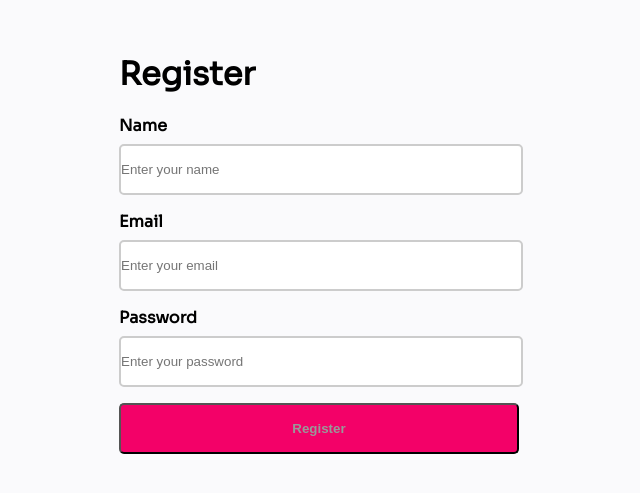
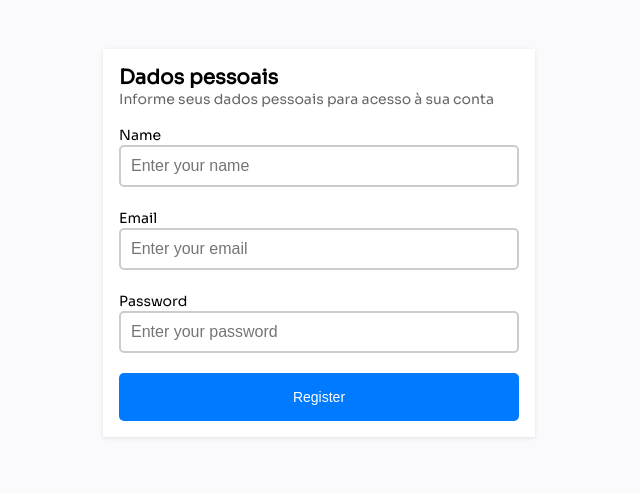
Before and after one commit to brvnfr/register-page, a Vue app: page /register in a window 1280 px wide. Shown: the part 165-658 px from the top of the page, without its empty margins (321-961 px from the left). Built offline with nearby package versions, Linux system fonts and the light colour scheme.

Commit message:
[wip] major changes

```diff
--- a/src/App.vue
+++ b/src/App.vue
@@ -12,32 +12,3 @@ export default {
 	components: {},
 }
 </script>
-
-<style scoped lang="scss">
-#app {
-	display: flex;
-	justify-content: center;
-	align-items: center;
-	min-height: 100vh;
-}
-
-main {
-	max-width: 1200px;
-	padding: 20px;
-	width: 100%;
-	margin: 0 auto;
-}
-
-@media (max-width: 768px) {
-	main {
-		padding: 10px;
-	}
-}
-
-.centered-text {
-	display: flex;
-	justify-content: center;
-	align-items: center;
-	margin-top: 20px;
-}
-</style>
--- a/src/assets/styles/variables.scss
+++ b/src/assets/styles/variables.scss
@@ -29,18 +29,23 @@ $font-family: 'Sora', sans-serif;
 
 //Font sizes
 $font-styles: (
+  x-small: (
+    size: 12px,
+    font-weight: 400,
+    font-family: $font-family
+  ),
   small: (
-    size: 16px,
+    size: 14px,
     font-weight: 400,
     font-family: $font-family
   ),
   medium: (
-    size: 18px,
+    size: 14px,
     font-weight: 400,
     font-family: $font-family
   ),
   large: (
-    size: 18px,
+    size: 20px,
     font-weight: 700,
     font-family: $font-family
   ),
@@ -84,14 +89,10 @@ $border: 1px solid $brand-color-main;
 $border-radius: 5px;
 
 // Box Shadows
-$box-shadow: 0 2px 4px rgba(0, 0, 0, 0.1);
+$box-shadow: 0 1px 4px rgba(0, 0, 0, 0.1);
 
-// Width
-$content-width: 1200px;
 
-// Form Box
-$form-box-width: 617px;
-$form-box-height: 492px;
+
 
 // Icons
 $icon-size-small: 16px;
@@ -107,8 +108,23 @@ $z-index-overlay: 800;
 $transition-duration: 0.3s;
 $transition-easing: ease-in-out;
 
+// Width
+$content-width: 1200px;
+
+// Form Box
+$box-size: 400px;
+
 // Media queries
 $breakpoint-small: 576px;
 $breakpoint-medium: 768px;
 $breakpoint-large: 992px;
 $breakpoint-xlarge: 1200px;
+
+$box-size: 400px;
+
+// Update $box-size based on breakpoints
+@if $breakpoint-medium < $breakpoint-small {
+  $box-size: 100%;
+} @else {
+  $box-size: 400px;
+}
--- a/src/components/buttons/ButtonDefault.vue
+++ /dev/null
@@ -1,70 +0,0 @@
-<template>
-	<button
-		:class="['button', `button--${type}`, sizeClass]"
-		:disabled="disabled"
-	>
-		{{ label }}
-	</button>
-</template>
-
-<script>
-export default {
-	props: {
-		label: {
-			type: String,
-			required: true,
-		},
-		type: {
-			type: String,
-			default: 'default',
-			validator: (value) => ['default', 'primary', 'danger'].includes(value),
-		},
-		disabled: {
-			type: Boolean,
-			default: false,
-		},
-		size: {
-			type: String,
-			default: 'medium',
-			validator: (value) => ['small', 'medium', 'large'].includes(value),
-		},
-	},
-	computed: {
-		sizeClass() {
-			return `button--${this.size}`
-		},
-	},
-}
-</script>
-
-<style scoped lang="scss">
-@import '@/assets/styles/variables.scss';
-
-.button {
-	border-radius: $border-radius;
-	cursor: pointer;
-	font-weight: bold;
-	width: 100%;
-	display: flex;
-	flex-direction: row;
-	justify-content: center;
-	align-items: center;
-	padding: 16px 8px;
-	gap: 24px;
-
-	&--default {
-		background-color: $brand-vivid-pink;
-		color: $font-color-light;
-	}
-
-	&--primary {
-		background-color: $secondary-color;
-		color: $font-color-light;
-	}
-
-	&--danger {
-		background-color: $error-color;
-		color: $font-color-light;
-	}
-}
-</style>
--- /dev/null
+++ b/src/components/buttons/CTAButton.vue
@@ -0,0 +1,41 @@
+<template>
+	<button class="cta-button" :class="buttonClass" @click="handleClick">
+		<slot></slot>
+	</button>
+</template>
+
+<script>
+export default {
+	props: {
+		buttonClass: {
+			type: String,
+			default: '',
+		},
+	},
+	methods: {
+		handleClick() {
+			this.$emit('click')
+		},
+	},
+}
+</script>
+
+<style scoped lang="scss">
+@import '@/assets/styles/variables.scss';
+
+.cta-button {
+	background-color: $primary-color;
+	color: $color-white;
+	padding: $spacing-medium $spacing-large;
+	border: none;
+	border-radius: $border-radius;
+	cursor: pointer;
+	font-size: map-get(map-get($font-styles, medium), size);
+	font-weight: map-get(map-get($font-styles, medium), font-weight);
+	transition: background-color $transition-duration $transition-easing;
+}
+
+.cta-button:hover {
+	background-color: $brand-secondary;
+}
+</style>
--- a/src/components/inputs/InputText.vue
+++ b/src/components/inputs/InputText.vue
@@ -1,15 +1,16 @@
 <template>
-	<div :class="['input-text', { 'input-text--responsive': responsive }]">
-		<label :for="name" class="input-text__label">{{ label }}</label>
+	<div class="input-text">
+		<label :for="name" class="label">{{ label }}</label>
 		<input
+			:id="name"
+			:name="name"
+			:value="value"
+			@input="$emit('update:modelValue', $event.target.value)"
+			:placeholder="placeholder"
 			:type="type"
-			:name="name"
-			:value="inputValue"
-			@input="updateValue($event.target.value)"
-			:placeholder="placeholder"
-			class="input-text__input"
+			:class="{ 'input-error': error }"
 		/>
-		<div v-if="errorMessage" class="input-text__error">{{ errorMessage }}</div>
+		<div v-if="error" class="error-message">{{ error }}</div>
 	</div>
 </template>
 
@@ -20,48 +21,25 @@ export default {
 			type: String,
 			required: true,
 		},
-		type: {
-			type: String,
-			default: 'text',
-		},
 		name: {
 			type: String,
 			required: true,
 		},
 		value: {
-			type: [String, Number],
+			type: String,
 			required: true,
+		},
+		error: {
+			type: String,
+			default: '',
 		},
 		placeholder: {
 			type: String,
 			default: '',
 		},
-		error: {
+		type: {
 			type: String,
-			default: '',
-		},
-		responsive: {
-			type: Boolean,
-			default: false,
-		},
-	},
-	data() {
-		return {
-			inputValue: this.value,
-		}
-	},
-	computed: {
-		hasError() {
-			return Boolean(this.error)
-		},
-		errorMessage() {
-			return this.hasError ? this.error : ''
-		},
-	},
-	methods: {
-		updateValue(newValue) {
-			this.inputValue = newValue
-			this.$emit('input', newValue)
+			default: 'text',
 		},
 	},
 }
@@ -71,42 +49,37 @@ export default {
 @import '@/assets/styles/variables.scss';
 
 .input-text {
-	margin-bottom: $spacing-medium;
-
-	&__label {
-		display: block;
-		font-weight: bold;
-		margin-bottom: $spacing-small;
+	margin-bottom: 20px;
+	width: 94%;
 }
 
-	&__input {
+.label {
+	font-weight: bold;
+	margin-bottom: 5px;
+	font-size: map-get(map-get($font-styles, small), size);
+	font-weight: map-get(map-get($font-styles, small), font-weight);
+}
+
+input {
+	width: 100%;
+	padding: 10px;
+	font-size: 16px;
 	border: 2px solid #ccc;
 	border-radius: 5px;
-		padding: 16px 0;
-		gap: 10px;
 	transition: border-color 0.3s;
-		width: 100%;
-
-		&:hover,
-		&:focus {
-			border: 2px solid $brand-vivid-pink;
-			outline: none;
 }
 
-		&:active {
-			border-color: $brand-vivid-pink;
+input:focus {
+	outline: none;
+	border-color: #007bff;
 }
 
-		&::selection {
-			background-color: $brand-vivid-pink;
-		}
+.input-error {
+	border-color: red;
 }
 
-	&__error {
-		color: $error-color;
-		font-size: map-get(map-get($font-styles, medium), size);
-		font-weight: map-get(map-get($font-styles, medium), font-weight);
-		margin-top: $spacing-small;
-	}
+.error-message {
+	color: red;
+	margin-top: 5px;
 }
 </style>
--- a/src/views/LoginView.vue
+++ b/src/views/LoginView.vue
@@ -20,18 +20,20 @@
 			:error="errors.password"
 		/>
 
-		<ButtonDefault label="Login" @click="handleSubmit" />
+		<CTAButton :button-class="submitButtonClass" @click="handleSubmit"
+			>Login</CTAButton
+		>
 	</form>
 </template>
 
 <script>
 import InputText from '@/components/inputs/InputText.vue'
-import ButtonDefault from '@/components/buttons/ButtonDefault.vue'
+import CTAButton from '@/components/buttons/CTAButton.vue'
 
 export default {
 	components: {
 		InputText,
-		ButtonDefault,
+		CTAButton,
 	},
 	data() {
 		return {
--- a/src/views/RegisterView.vue
+++ b/src/views/RegisterView.vue
@@ -1,46 +1,51 @@
 <template>
+	<div class="container">
+		<div class="register-form">
 			<form class="form" @submit.prevent="handleSubmit">
-		<h1>Register</h1>
+				<h2>Dados pessoais</h2>
+				<h3>Informe seus dados pessoais para acesso à sua conta</h3>
+
 				<InputText
 					label="Name"
 					name="name"
-			:value="name"
-			@input="updateName"
+					v-model="name"
+					:error="errors.name"
 					placeholder="Enter your name"
-			:error="errors.name"
 				/>
 
 				<InputText
 					label="Email"
 					name="email"
-			:value="email"
-			@input="updateEmail"
+					v-model="email"
+					:error="errors.email"
 					placeholder="Enter your email"
-			:error="errors.email"
 				/>
 
 				<InputText
 					label="Password"
 					name="password"
-			:value="password"
-			@input="updatePassword"
+					v-model="password"
+					:error="errors.password"
 					placeholder="Enter your password"
 					type="password"
-			:error="errors.password"
 				/>
 
-		<ButtonDefault label="Register" @click="handleSubmit" />
+				<CTAButton :button-class="submitButtonClass" @click="handleSubmit"
+					>Register</CTAButton
+				>
 			</form>
+		</div>
+	</div>
 </template>
 
 <script>
 import InputText from '@/components/inputs/InputText.vue'
-import ButtonDefault from '@/components/buttons/ButtonDefault.vue'
+import CTAButton from '@/components/buttons/CTAButton.vue'
 
 export default {
 	components: {
 		InputText,
-		ButtonDefault,
+		CTAButton,
 	},
 	data() {
 		return {
@@ -50,32 +55,27 @@ export default {
 			errors: {},
 		}
 	},
+	computed: {
+		submitButtonClass() {
+			return {
+				'input-error': Object.keys(this.errors).length > 0,
+			}
+		},
+	},
 	methods: {
-		updateName(value) {
-			this.name = value
-			this.errors.name = ''
-		},
-		updateEmail(value) {
-			this.email = value
-			this.errors.email = ''
-		},
-		updatePassword(value) {
-			this.password = value
-			this.errors.password = ''
-		},
 		handleSubmit() {
 			this.errors = {}
 
 			if (!this.name) {
-				this.errors.name = 'Name is required.'
+				this.errors.name = 'Nome completo obrigatório.'
 			}
 
 			if (!this.email) {
-				this.errors.email = 'Email is required.'
+				this.errors.email = 'E-mail obrigatório.'
 			}
 
 			if (!this.password) {
-				this.errors.password = 'Password is required.'
+				this.errors.password = 'Senha obrigatória.'
 			}
 
 			// Perform additional validation if needed
@@ -92,10 +92,49 @@ export default {
 }
 </script>
 
-<style scoped>
+<style scoped lang="scss">
+@import '@/assets/styles/variables.scss';
+
+.container {
+	display: flex;
+	justify-content: center;
+	align-items: center;
+	height: 100vh;
+}
+
+.register-form {
+	background-color: $color-white;
+	box-shadow: $box-shadow;
+	padding: $spacing-medium;
+	width: $box-size;
+	overflow: hidden;
+}
+
 .form {
-	max-width: 400px;
-	margin: 0 auto;
-	padding: 20px;
+	display: flex;
+	flex-direction: column;
+}
+
+h2 {
+	font-size: map-get(map-get($font-styles, large), size);
+	font-weight: map-get(map-get($font-styles, large), font-weight);
+	margin: 0;
+}
+
+h3 {
+	font-size: map-get(map-get($font-styles, medium), size);
+	font-weight: map-get(map-get($font-styles, medium), font-weight);
+	color: $font-color-secondary;
+	margin-top: 0;
+	margin-bottom: $spacing-medium;
+}
+
+.input-error {
+	border-color: $error-color;
+}
+
+.error-message {
+	color: $error-color;
+	margin-top: $spacing-small;
 }
 </style>
```
Lines whose indentation alone changed are shown as unchanged.
